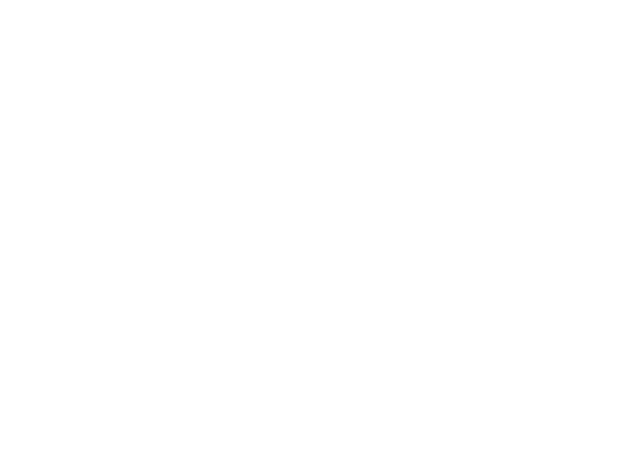
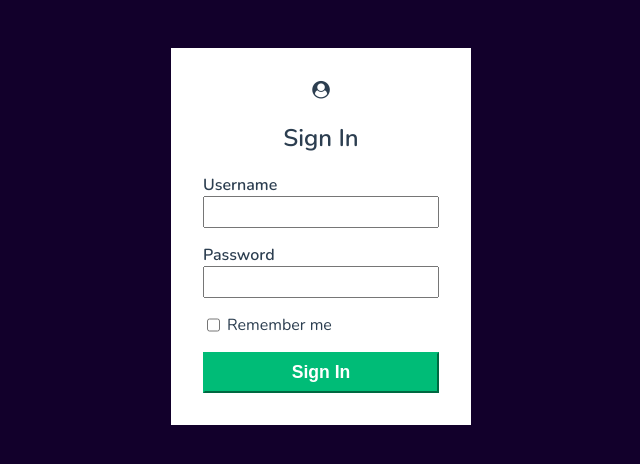
Before and after one commit to Maximecat/Maximecat_13_10092023, a React (Create React App) app: page /login in a window 1280 px wide. Shown: the top 464 px of the page, without its empty margins (319-959 px from the left). Built offline with nearby package versions, Linux system fonts and the light colour scheme.

Commit message:
Feat (SignIn) : add SignInForm component in page + style

```diff
--- a/src/pages/SignIn/SignIn.css
+++ b/src/pages/SignIn/SignIn.css
@@ -0,0 +1,7 @@
+.main {
+    flex: 1;
+}
+
+.bg-dark {
+    background-color: #12002b;
+}
--- a/src/pages/SignIn/SignIn.jsx
+++ b/src/pages/SignIn/SignIn.jsx
@@ -1,9 +1,11 @@
+import SignInForm from '../../components/SignInForm/SignInForm';
 import './SignIn.css';
 
 function SignIn() {
     return (
-        <div className="sign-in">
-        </div>
+        <main className="main bg-dark">
+            <SignInForm />
+        </main>
     );
 }
 
```
